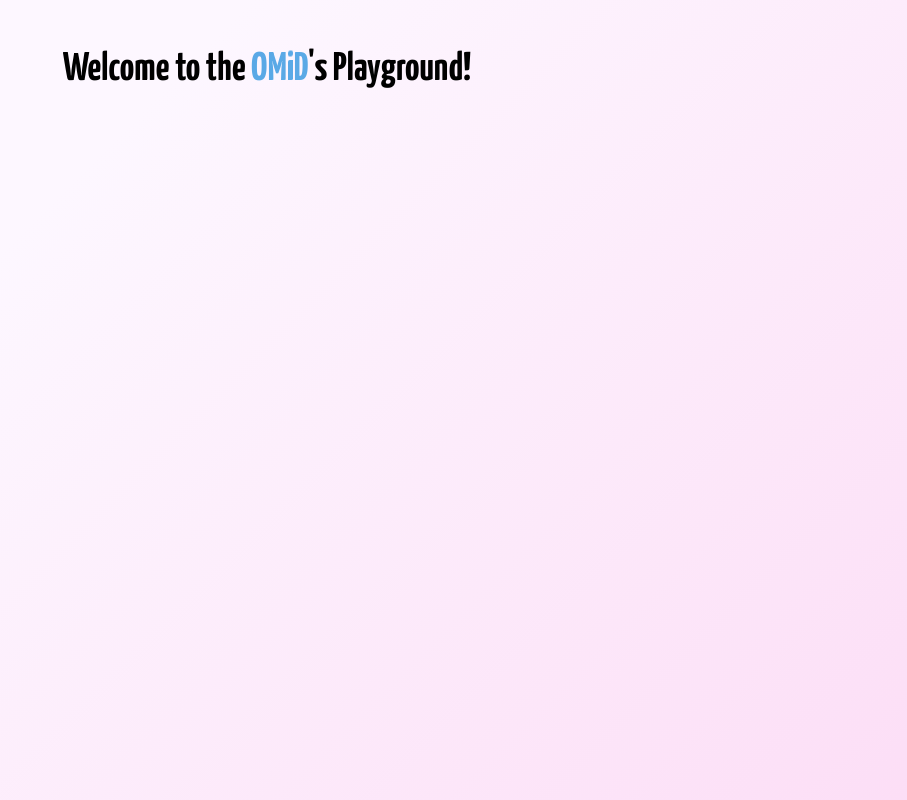
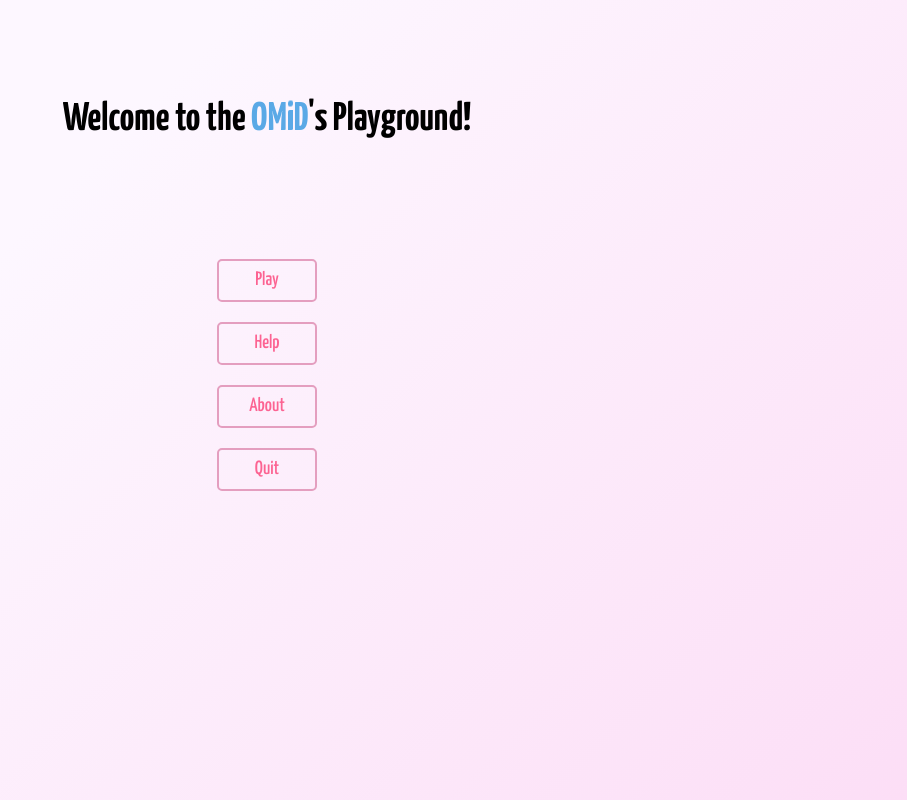
Before and after one commit to OmidRasouli/mini-games, a Next.js app: page / in a window 1280 px wide. Shown: the whole page, without its empty margins (373-1280 px from the left). Built offline with nearby package versions, Linux system fonts and the light colour scheme.

Commit message:
Add buttons to home page

```diff
--- a/src/components/Home/Home.module.scss
+++ b/src/components/Home/Home.module.scss
@@ -1,6 +1,10 @@
+.home {
+  width: 100%;
+  max-width: 500px;
+
   .welcome {
     width: 100%;
-  margin-top: 50px;
+    padding: 100px 0;
     text-align: center;
     font-size: 40px;
     font-weight: 700;
@@ -116,3 +120,49 @@
       }
     }
   }
+  .menu {
+    padding: 20px;
+    display: flex;
+    justify-content: center;
+    align-items: center;
+    flex-direction: column;
+    row-gap: 20px;
+    .button {
+      border: 2px solid #e49ebf;
+      border-radius: 5px;
+      padding: 10px;
+      font-size: 1.2em;
+      font-weight: 500;
+      min-width: 100px;
+      text-align: center;
+      cursor: pointer;
+      color: #fc6392;
+      transition: all 0.2s;
+      &:hover {
+        animation: shine 1s linear infinite;
+        animation-delay: 0.2s;
+        box-shadow: 0 0 4px 0 #e49ebf;
+        padding: 9px 10px 11px;
+      }
+      @keyframes shine {
+        0%,
+        100% {
+          box-shadow: 0 0 4px 0 #e49ebf;
+          padding: 9px 10px 11px;
+        }
+        25% {
+          box-shadow: 0 0 3px 0 #e49ebf;
+          padding: 10px;
+        }
+        50% {
+          box-shadow: 0 0 10px 0 #e49ebf;
+          padding: 9px 10px 11px;
+        }
+        75% {
+          box-shadow: 0 0 8px 0 #e49ebf;
+          padding: 8px 10px 12px;
+        }
+      }
+    }
+  }
+}
--- a/src/components/Home/Home.tsx
+++ b/src/components/Home/Home.tsx
@@ -1,7 +1,10 @@
 import style from "./Home.module.scss";
+import { motion } from "framer-motion";
+import Link from "next/link";
 
 export function Home() {
   return (
+    <div className={style.home}>
       <div className={style.welcome}>
         Welcome to the{" "}
         <div className={style.omid}>
@@ -14,5 +17,48 @@ export function Home() {
         </div>
         &apos;s Playground!
       </div>
+      <div className={style.menu}>
+        <Link href="/menu">
+          <motion.a
+            className={style.button}
+            animate={{ x: [-40, 0], opacity: [0, 1] }}
+            initial={{ x: -40, opacity: 0 }}
+            transition={{ duration: 0.1, ease: "easeInOut", delay: 0.5 }}
+          >
+            Play
+          </motion.a>
+        </Link>
+        <Link href="/help">
+          <motion.a
+            className={style.button}
+            animate={{ x: [40, 0], opacity: [0, 1] }}
+            initial={{ x: 40, opacity: 0 }}
+            transition={{ duration: 0.1, ease: "easeInOut", delay: 0.6 }}
+          >
+            Help
+          </motion.a>
+        </Link>
+        <Link href="/about">
+          <motion.a
+            className={style.button}
+            animate={{ x: [-40, 0], opacity: [0, 1] }}
+            initial={{ x: -40, opacity: 0 }}
+            transition={{ duration: 0.1, ease: "easeInOut", delay: 0.7 }}
+          >
+            About
+          </motion.a>
+        </Link>
+        <Link href="/quit">
+          <motion.a
+            className={style.button}
+            animate={{ x: [40, 0], opacity: [0, 1] }}
+            initial={{ x: 40, opacity: 0 }}
+            transition={{ duration: 0.1, ease: "easeInOut", delay: 0.8 }}
+          >
+            Quit
+          </motion.a>
+        </Link>
+      </div>
+    </div>
   );
 }
```
Lines whose indentation alone changed are shown as unchanged.
